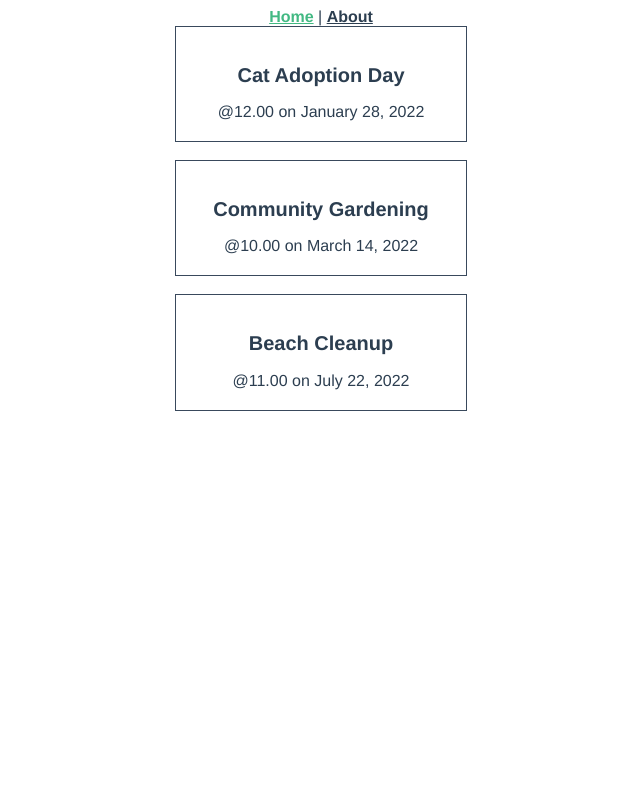
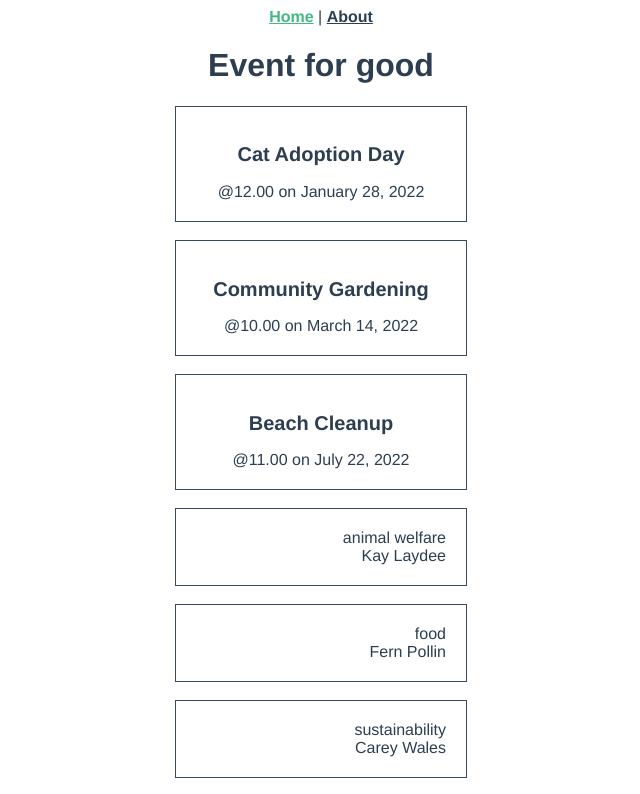
Before and after one commit to Mzknkung53/331-Lab02-intro-to-vite, a Vue app in the folder 331-intro-to-vite/: page / in a window 1280 px wide. Shown: the top 794 px of the page, without its empty margins (319-959 px from the left). Built offline with nearby package versions, Linux system fonts and the light colour scheme.

Commit message:
Question 8.7

```diff
--- /dev/null
+++ b/331-intro-to-vite/src/components/Organize.vue
@@ -0,0 +1,35 @@
+<script setup lang="ts">
+import { defineProps } from 'vue';
+import Event from '@/types/Event';
+
+defineProps<{
+  event: Event
+}>();
+</script>
+
+<template>
+  <div class="event-info">
+    <div class="event-category">{{ event.category }}</div>
+    <div class="event-organizer">{{ event.organizer }}</div>
+  </div>
+</template>
+
+<style scoped>
+.event-info {
+  text-align: right;
+  padding: 20px;
+  width: 250px;
+  cursor: pointer;
+  border: 1px solid #39495c;
+  margin-bottom: 18px;
+}
+.event-category,
+.event-organizer {
+  font-size: 16px;
+}
+
+.event-info:hover {
+  transform: scale(1.01);
+  box-shadow: 0 3px 12px 0 rgba(0, 0, 0, 0.2);
+}
+</style>
--- a/331-intro-to-vite/src/views/HomeView.vue
+++ b/331-intro-to-vite/src/views/HomeView.vue
@@ -1,7 +1,9 @@
 <script setup lang="ts">
 import EventCard from '@/components/EventCard.vue'
+import EventInfo from '@/components/Organize.vue'
 import Event from '@/types/Event'
 import { ref } from 'vue'
+
 const events = ref<Event[]>([
   {
     id: 5928101,
@@ -11,7 +13,7 @@ const events = ref<Event[]>([
     location: 'Meow Town',
     date: 'January 28, 2022',
     time: '12.00',
-    petAllowed: true,
+    petsAllowed: true,
     organizer: 'Kay Laydee'
   },
   {
@@ -22,7 +24,7 @@ const events = ref<Event[]>([
     location: 'Flora City',
     date: 'March 14, 2022',
     time: '10.00',
-    petAllowed: true,
+    petsAllowed: true,
     organizer: 'Fern Pollin'
   },
   {
@@ -33,15 +35,18 @@ const events = ref<Event[]>([
     location: 'Playa Del carmen',
     date: 'July 22, 2022',
     time: '11.00',
-    petAllowed: true,
+    petsAllowed: true,
     organizer: 'Carey Wales'
-  }
+  },
 ])
 </script>
 
 <template>
+  <h1>Event for good</h1>
+  <!--new element-->
   <div class="events">
     <EventCard v-for="event in events" :key="event.id" :event="event"></EventCard>
+    <EventInfo v-for="event in events" :key="event.id" :event="event"></EventInfo>
   </div>
 </template>
 
```
